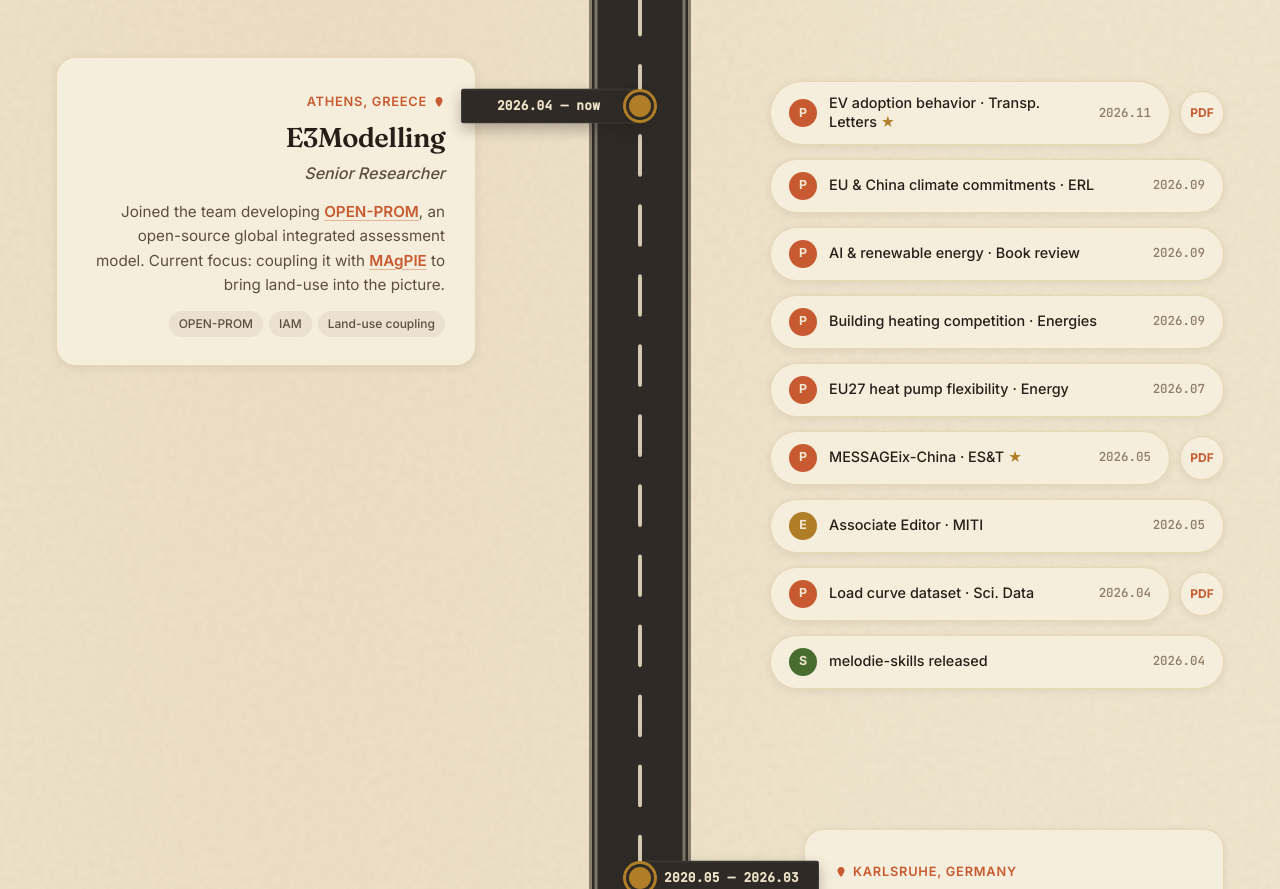
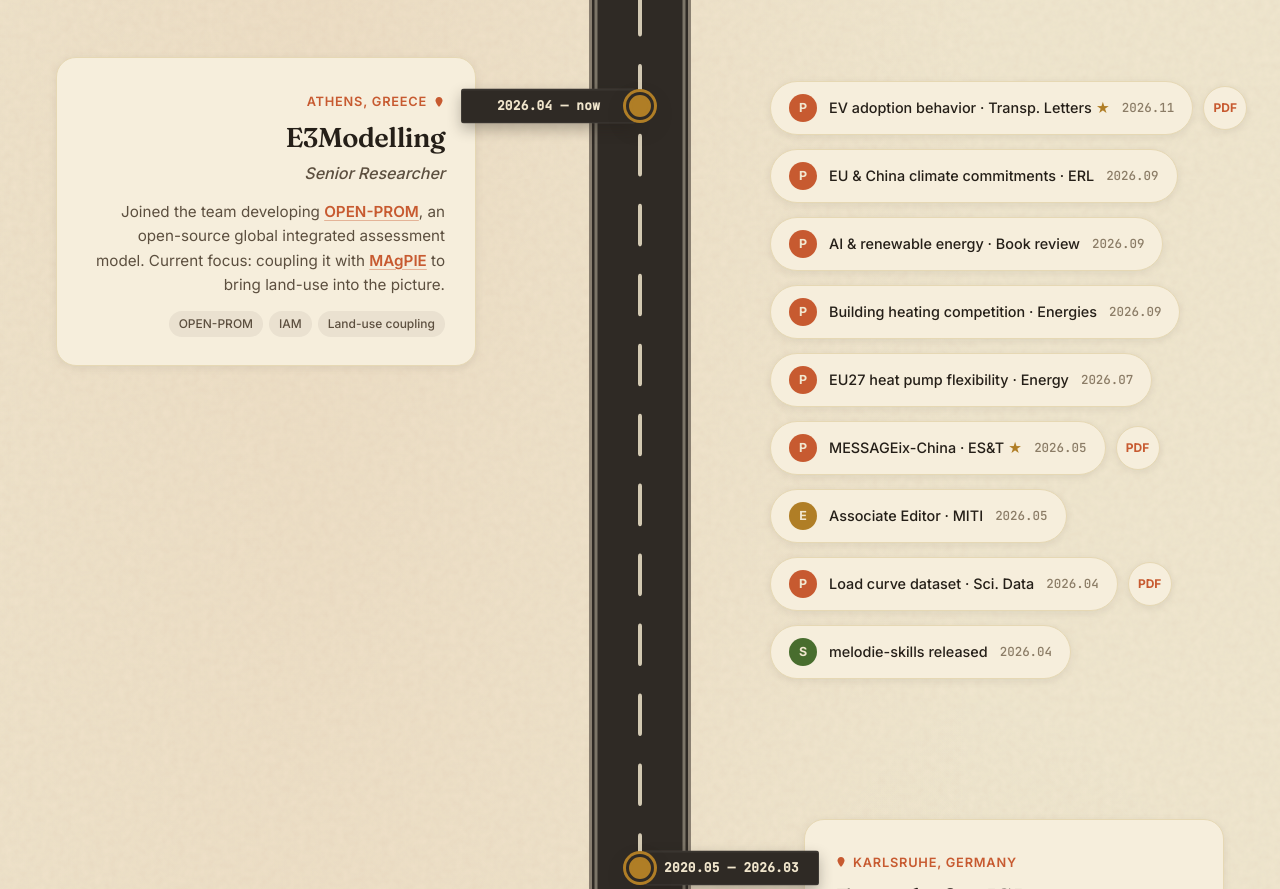
Before and after one commit to SongminYu/songmin, a plain HTML site: page index.html in a window 1280 px wide. Shown: the part 1101-1990 px from the top of the page. Drawn offline with Linux system fonts and the light colour scheme.

Commit message:
Size E3M timeline items to their single-line content

```diff
--- a/index.html
+++ b/index.html
@@ -883,6 +883,31 @@
             box-shadow: var(--shadow-md);
         }
 
+        /* Let the current career stop's items follow their content width. */
+        .stop .satellites-natural {
+            align-items: flex-start;
+            min-width: 0;
+        }
+
+        .satellites-natural > .sat,
+        .satellites-natural > .sat-entry {
+            width: max-content;
+            /* Fit between the road-side inset and the viewport's outer margin. */
+            max-width: calc(50vw - 148px);
+        }
+
+        .satellites-natural .sat-label {
+            min-width: 0;
+            white-space: nowrap;
+            overflow: hidden;
+            text-overflow: ellipsis;
+        }
+
+        .satellites-natural .sat-year {
+            flex-shrink: 0;
+            white-space: nowrap;
+        }
+
         /* Hover popup card */
         .sat-popup {
             position: absolute;
@@ -1259,6 +1284,9 @@
 
             .stop[data-side="right"] .sat,
             .stop[data-side="right"] .sat-entry { flex-direction: row; }
+
+            .satellites-natural > .sat,
+            .satellites-natural > .sat-entry { max-width: 100%; }
 
             .stop[data-side="left"] .stop-tags { justify-content: flex-start; }
 
@@ -1436,7 +1464,7 @@
                 <div class="milestone-dot highlight"></div>
             </div>
 
-            <div class="satellites">
+            <div class="satellites satellites-natural">
                 <!-- 2026-11  EV adoption behavior · Transportation Letters (corresponding author) -->
                 <div class="sat-entry">
                     <a class="sat sat-paper" href="https://doi.org/10.1080/19427867.2026.2764452" target="_blank" rel="noopener">
```
